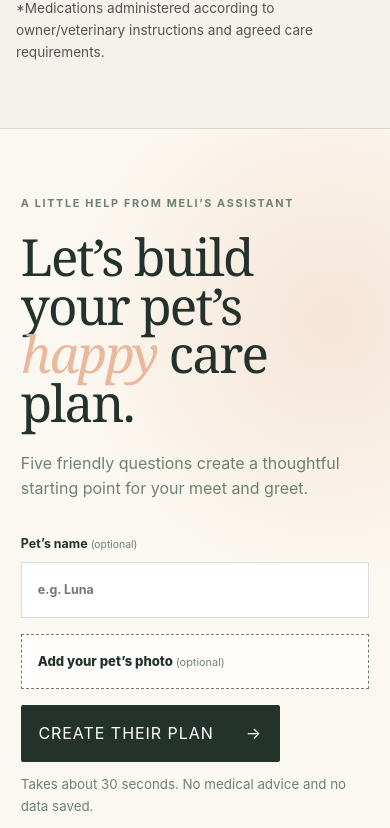
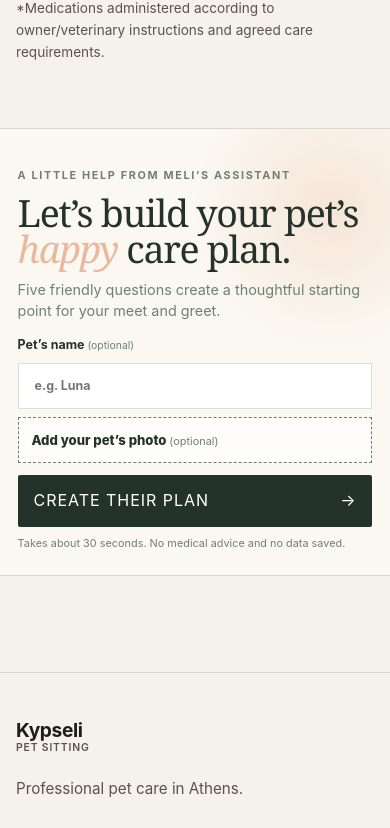
Before and after one commit to tunadoesit/petsitting-gr, a Next.js app: page / in a window 390 px wide. Shown: the part 3058-3886 px from the top of the page. Built offline with nearby package versions, Linux system fonts and the light colour scheme.

Commit message:
Compact mobile care plan and lock quiz focus

```diff
--- a/app/globals.css
+++ b/app/globals.css
@@ -865,3 +865,37 @@ h4 {
   .care-persona-card:not(.has-pet-photo) .care-traits{max-width:72%}
   .care-verdict,.care-persona-verdict{font-size:1rem!important}
 }
+
+
+/* Focused mobile quiz and direct social sharing */
+.care-social-share{display:flex;flex-wrap:wrap;gap:.65rem;margin-top:1.2rem}
+.care-persona-card .care-social-share button{margin:0;padding:.85rem 1rem;border:1px solid var(--care-ink);background:var(--care-ink);color:#fff;font-size:.68rem;font-weight:800;text-transform:uppercase;letter-spacing:.05em}
+.care-persona-card .care-social-share button+button{background:rgba(255,255,255,.58);color:var(--care-ink)}
+.care-share-status{display:block;margin-top:.6rem;color:var(--care-ink);font-weight:700}
+@media(max-width:800px){
+  .care-intro{padding:1.7rem 1.1rem 1.4rem;min-height:auto}
+  .care-intro h2{font-size:2.35rem;line-height:.96;margin:.7rem 0 .8rem}
+  .care-intro>div>p:not(.care-label){margin:.5rem 0;font-size:.9rem;line-height:1.45}
+  .care-intro label{margin:.8rem 0 .55rem}
+  .care-intro input{height:46px}
+  .care-intro .care-photo-upload{padding:.72rem .8rem;margin:.55rem 0 .7rem!important}
+  .care-intro>.care-intro-art{display:none}
+  .care-intro .care-primary{width:100%;padding:.85rem 1rem}
+  .care-intro>div>small{margin-top:.5rem;font-size:.68rem}
+  .care-quiz{position:fixed;inset:0;z-index:9999;width:100%;height:100dvh;max-height:100dvh;overflow-y:auto;overscroll-behavior:contain;background:var(--care-paper);display:block}
+  .care-quiz aside{position:sticky;top:0;z-index:4;min-height:104px;padding:.75rem 1rem;grid-template-columns:1fr auto;background:var(--care-ink)}
+  .care-quiz aside h2{font-size:1.3rem;margin:.3rem 0}
+  .care-quiz aside .care-label{margin:.2rem 0}
+  .care-question{min-height:calc(100dvh - 104px);padding:2rem 1rem 1rem}
+  .care-question h3{font-size:2.15rem;line-height:1;margin:.55rem 0 .35rem}
+  .care-question>p:not(.care-label){margin:.35rem 0;font-size:.88rem}
+  .care-options{gap:.5rem;margin:1rem 0}
+  .care-options button{min-height:58px;padding:.55rem .75rem}
+  .care-personalities button{min-height:82px;grid-template-columns:68px 1fr 24px}
+  .care-personalities button>span{width:66px;height:62px}
+  .care-personalities img{width:62px;height:62px}
+  .care-actions{z-index:5;margin-top:.5rem;padding:.55rem 0;background:rgba(251,248,241,.98)}
+  .care-loading{position:fixed;inset:0;z-index:9999;min-height:100dvh;background:var(--care-paper)}
+  .care-social-share{display:grid;grid-template-columns:1fr;gap:.5rem}
+  .care-persona-card .care-social-share button{width:100%;padding:.9rem .75rem;text-align:center}
+}
```
